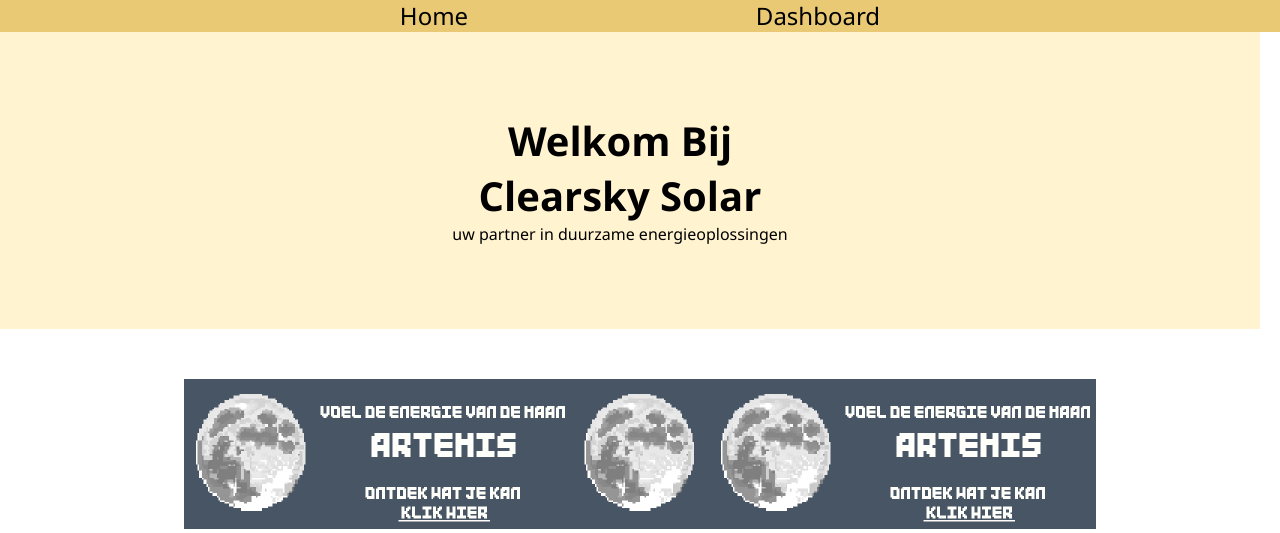
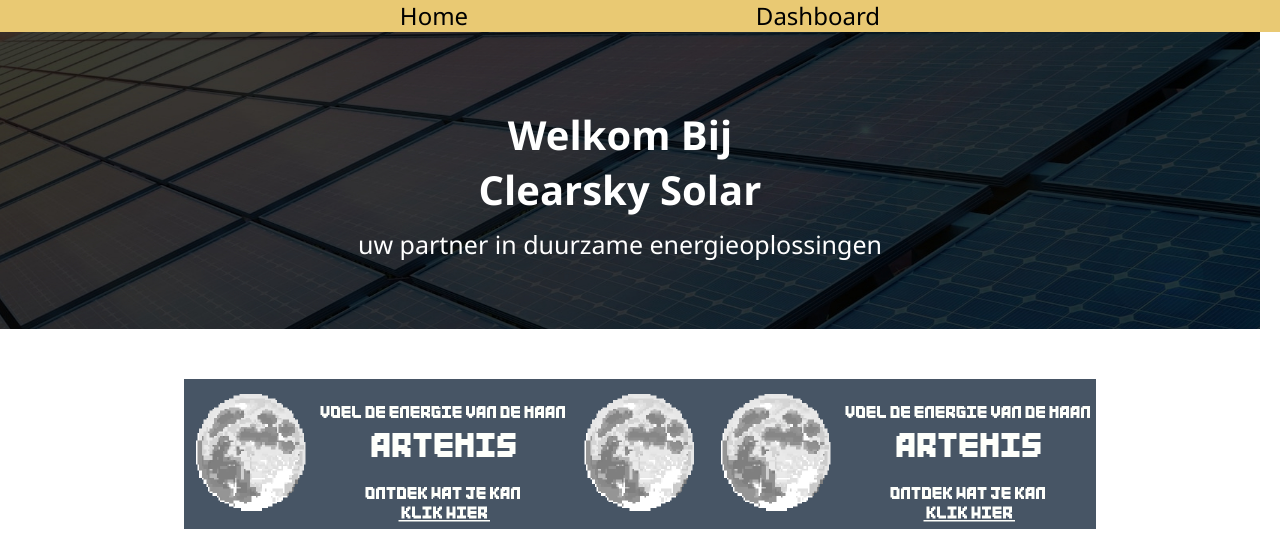
Before and after one commit to jayem747/zonnepanelen, a PHP site: page / in a window 1280 px wide. Shown: the part 81-614 px from the top of the page. Run offline with PHP 8.4, Linux system fonts and the light colour scheme; data that the repository does not hold is empty; some libraries are stand-ins or nearby versions.

Commit message:
andere top

```diff
--- a/css/style.css
+++ b/css/style.css
@@ -226,7 +226,6 @@ CONTENT
 .welcome {
     width: 100vw;
     overflow-x: hidden;
-    background-color: #fff3d0;
     text-align: center;
     height: 300px;
     display: flex;
@@ -236,8 +235,30 @@ CONTENT
     transform: translateX(-90px);
 }
 
+.welcome img {
+    width: 120vw;
+    overflow-x: hidden;
+    text-align: center;
+    height: 300px;
+    align-items: center;
+    justify-content: center;
+    transform: translateX(-90px);
+}
+
+.overlay-text {
+    position: absolute;
+    top: 50%;
+    left: 50%;
+    transform: translate(-50%, -50%);
+    color: #fff;
+    padding: 10px 20px;
+    text-align: center;
+    font-size: 25px;
+}
+
 .welcome h1 {
     font-size: 40px;
+    padding: 10px;
 }
 
 .solar_intro_text {
--- a/index.php
+++ b/index.php
@@ -9,8 +9,11 @@ $products->execute(array());
 
 <div class="main_content">
     <div class="welcome">
-        <h1>Welkom Bij</br>Clearsky Solar</h1>
-        <p>uw partner in duurzame energieoplossingen</p>
+    <img src="img/solar-energy.jpg">
+        <div class="overlay-text">
+            <h1>Welkom Bij</br>Clearsky Solar</h1>
+            <p>uw partner in duurzame energieoplossingen</p>
+        </div>
     </div>
     <section class="divider_50px"><!-- space between ad and welcome section --></section>
     <?php
```
